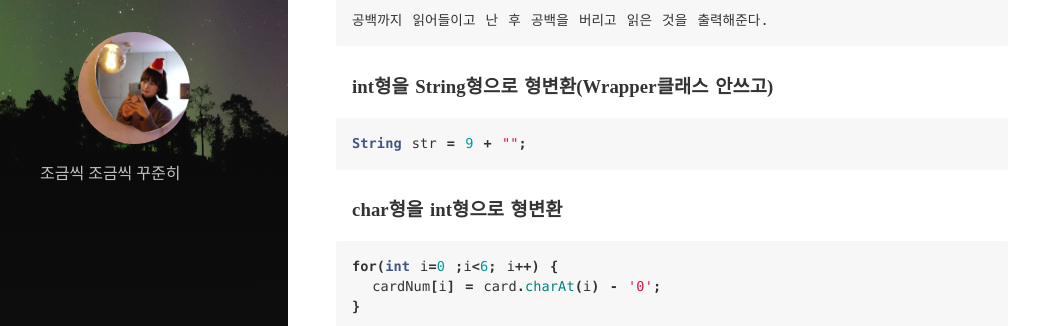
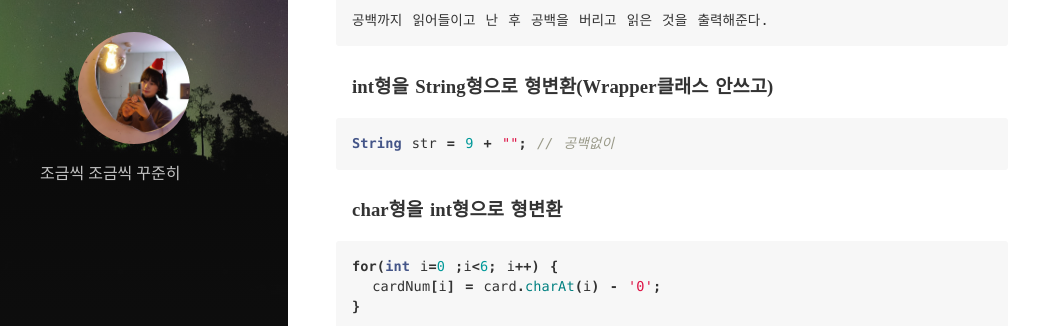
Before and after one commit to EunJu-Kang/EunJu-Kang.github.io, a Jekyll site: the page built from _posts/2020-02-26-study-5-Java_tip.md, in a window 1280 px wide and 900 px high. Shown: the part 417-743 px from the top of the window, without its empty margins (0-1055 px from the left). Built offline with Jekyll 4.4.1, drawn with Linux system fonts in a browser that asks for light colours; nearby versions of some CDN libraries.

Commit message:
Update 2020-02-26-study-5-Java_tip.md

```diff
--- a/_posts/2020-02-26-study-5-Java_tip.md
+++ b/_posts/2020-02-26-study-5-Java_tip.md
@@ -18,7 +18,7 @@ tags: Algo
 
 ### int형을 String형으로 형변환(Wrapper클래스 안쓰고)
 ~~~ java
-String str = 9 + "";
+String str = 9 + ""; // 공백없이
 ~~~
 
 ### char형을 int형으로 형변환
```
